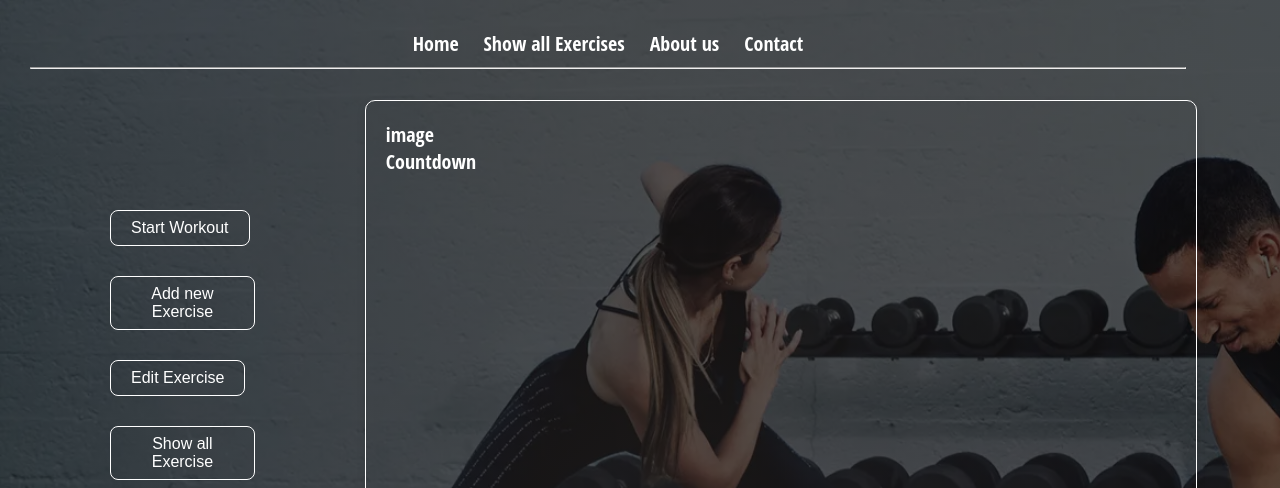
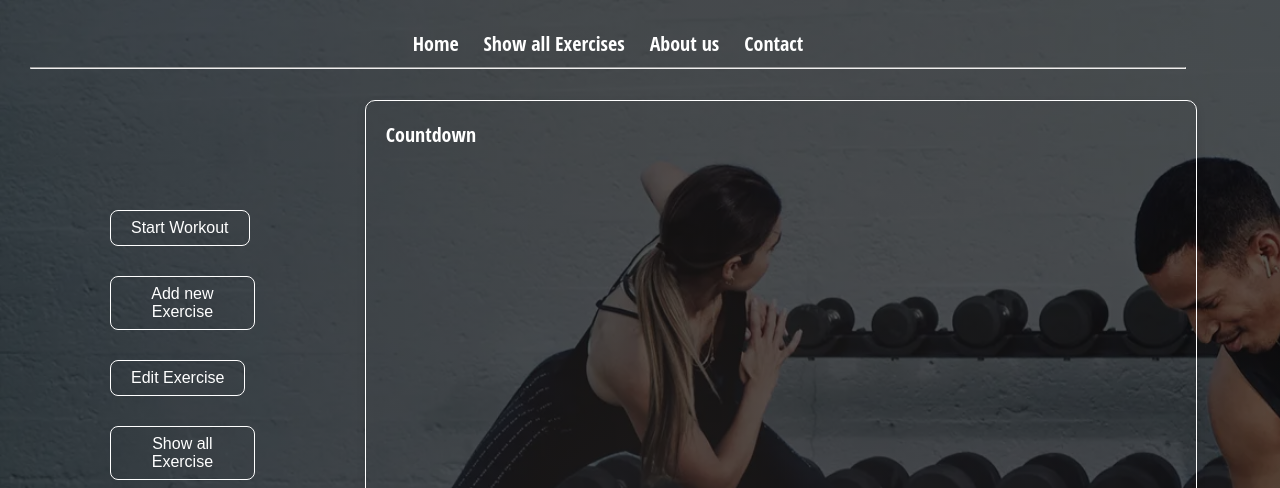
Before and after one commit to JoshuaTechstarter/FitnessAPI, a plain HTML site: page frontend/index.html in a window 1280 px wide. Shown: the top 488 px of the page. Drawn offline with Linux system fonts and the light colour scheme.

Commit message:
Update index.html

```diff
--- a/frontend/index.html
+++ b/frontend/index.html
@@ -62,7 +62,7 @@
                         <label for="image">Image URL:</label>
                         <input type="text" id="image" name="image" required><br><br>
 
-                        <button  id= "datelard" type="submit">Confirm</button>
+                        <button id="datelard" type="submit">Confirm</button>
                     </fieldset>
                 </form>
             </div>
@@ -85,8 +85,7 @@
         </div>
         <div id="idRight">
             <div id="outputDiv"></div>
-            <div>image</div>
-            <div>Countdown</div>
+            <div id="timer">Countdown</div>
         </div>
 
     </main>
```
